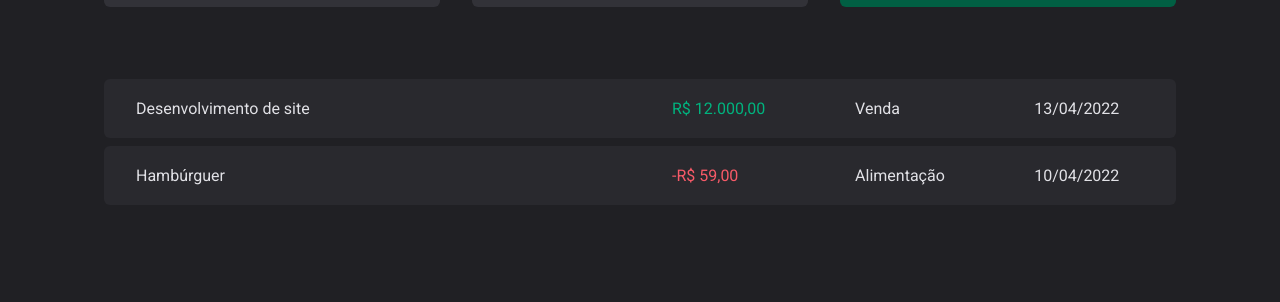
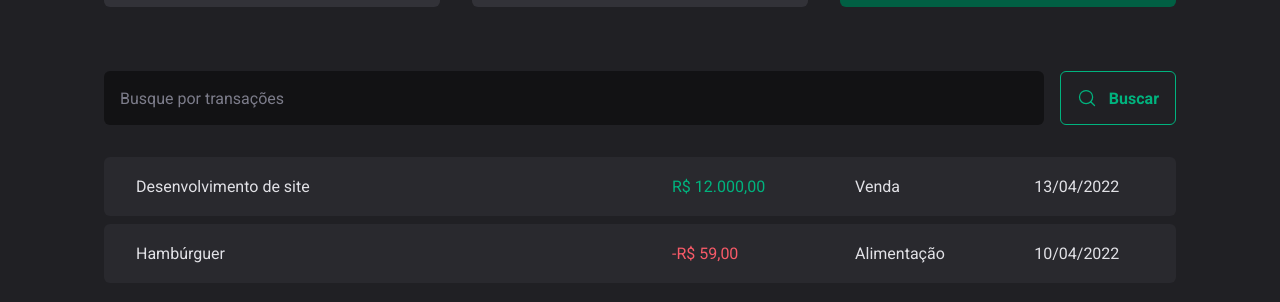
Before and after one commit to van-gomes/ignite-reactjs-dt-money, a React (Vite) app: page / in a window 1280 px wide. Shown: the part 128-430 px from the top of the page. Built offline with nearby package versions, Linux system fonts and the light colour scheme.

Commit message:
feat: create SearchForm component

```diff
--- a/src/pages/Transactions/index.tsx
+++ b/src/pages/Transactions/index.tsx
@@ -1,6 +1,7 @@
 
 import { Header } from "../../components/Header";
 import { Summary } from "../../components/Summary";
+import { SearchForm } from "../components/SearchForm";
 import { PriceHighlight, TransactionsContainer, TransactionsTable } from "./styles";
 
 export function Transactions() {
@@ -10,6 +11,8 @@
             <Summary />
 
             <TransactionsContainer>
+                <SearchForm />
+
                 <TransactionsTable>
                     <tbody>
                         <tr>
--- a/src/pages/Transactions/styles.ts
+++ b/src/pages/Transactions/styles.ts
@@ -11,7 +11,7 @@
   width: 100%;
   border-collapse: separate;
   border-spacing: 0 0.5rem;
-  /* margin-top: 1.5rem; */
+  margin-top: 1.5rem;
 
   td {
     padding: 1.25rem 2rem;
--- /dev/null
+++ b/src/pages/components/SearchForm/index.tsx
@@ -0,0 +1,15 @@
+import { MagnifyingGlass } from "phosphor-react";
+import { SearchFormContainer } from "./styles";
+
+export function SearchForm() {
+    return (
+        <SearchFormContainer>
+            <input type="text" placeholder="Busque por transações" />
+
+            <button type="submit">
+                <MagnifyingGlass size={20} />
+                Buscar
+            </button>
+        </SearchFormContainer>
+    );
+}
--- /dev/null
+++ b/src/pages/components/SearchForm/styles.ts
@@ -0,0 +1,40 @@
+import styled from "styled-components";
+
+export const SearchFormContainer = styled.form`
+  display: flex;
+  gap: 1rem;
+
+  input {
+    flex: 1;
+    border-radius: 6px;
+    border: 0;
+    background: ${(props) => props.theme["gray-900"]};
+    color: ${(props) => props.theme["gray-300"]};
+    padding: 1rem;
+
+    &::placeholder {
+      color: ${(props) => props.theme["gray-500"]};
+    }
+  }
+
+  button {
+    display: flex;
+    align-items: center;
+    gap: 0.75rem;
+
+    border: 0;
+    padding: 1rem;
+    background: transparent;
+    border: 1px solid ${(props) => props.theme["green-300"]};
+    color: ${(props) => props.theme["green-300"]};
+    font-weight: bold;
+    border-radius: 6px;
+
+    &:hover {
+      background: ${(props) => props.theme["green-500"]};
+      border-color: ${(props) => props.theme["green-500"]};
+      color: ${(props) => props.theme["white"]};
+      transition: background-color 0.2s, color 0.2s, border-color 0.2s;
+    }
+  }
+`;
```
